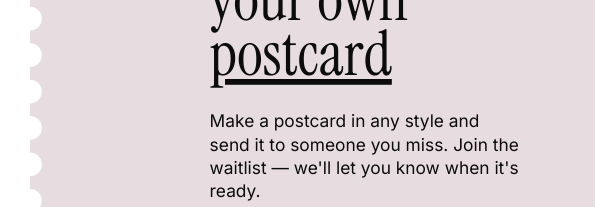
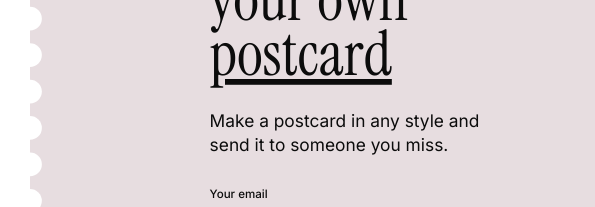
Before and after one commit to juliadesign4me/postcards, a website built with Vite: page index.html in a window 1280 px wide. Shown: the part 321-528 px from the top of the page, 0-595 px from the left. Built offline with nearby package versions, Linux system fonts and the light colour scheme; no server answers; grey boxes are pictures that could not be loaded.

Commit message:
Remove waitlist mention from welcome page lead copy.
Co-authored-by: Cursor <cursoragent@cursor.com>

```diff
--- a/index.html
+++ b/index.html
@@ -38,7 +38,7 @@
           your own<br>
           <u>postcard</u>
         </h1>
-        <p class="welcome-lead">Make a postcard in any style and send it to someone you miss. Join the waitlist — we&apos;ll let you know when it&apos;s ready.</p>
+        <p class="welcome-lead">Make a postcard in any style and send it to someone you miss.</p>
       </div>
 
       <form class="welcome-waitlist" id="welcomeWaitlist" novalidate>
```
